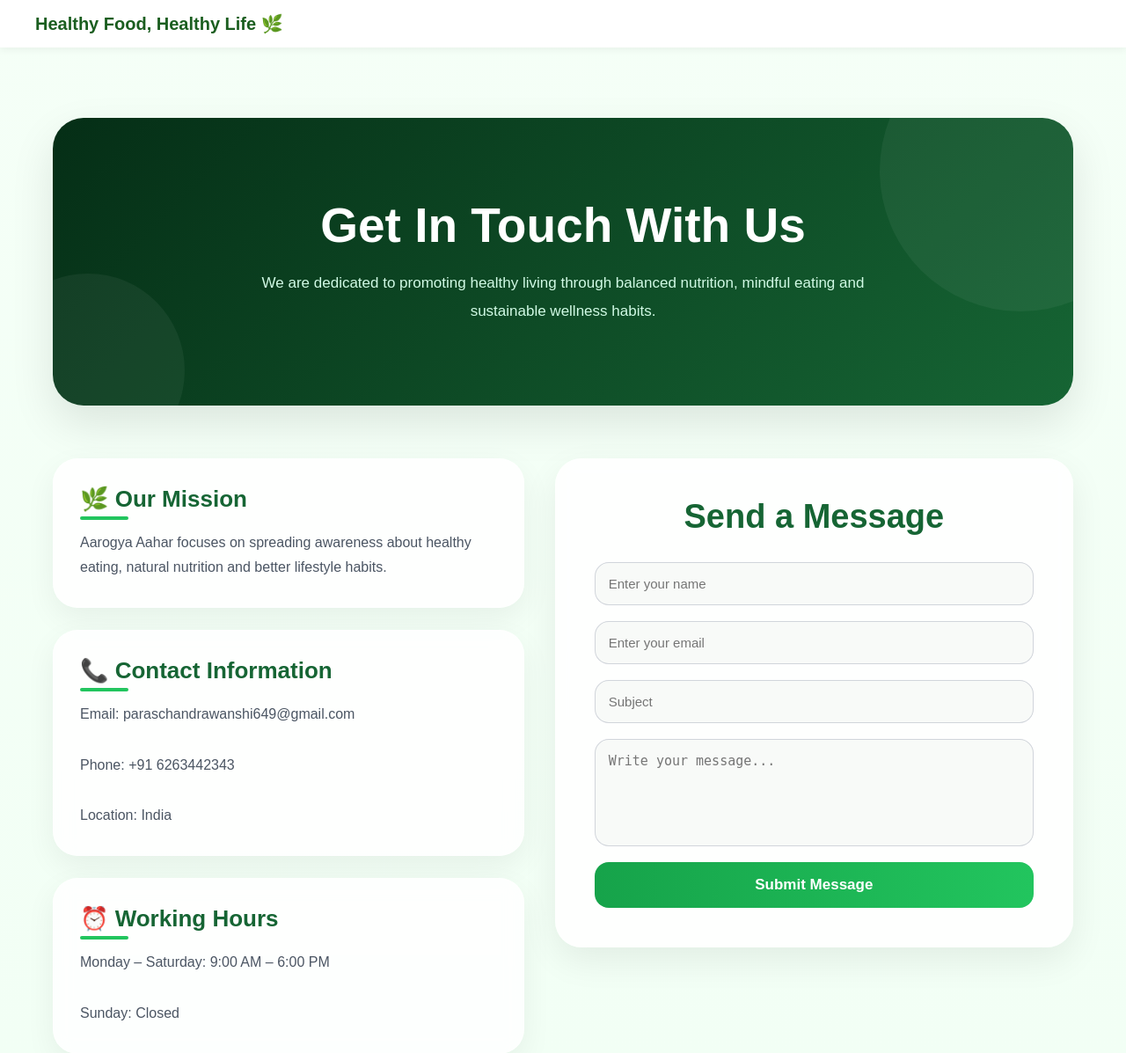
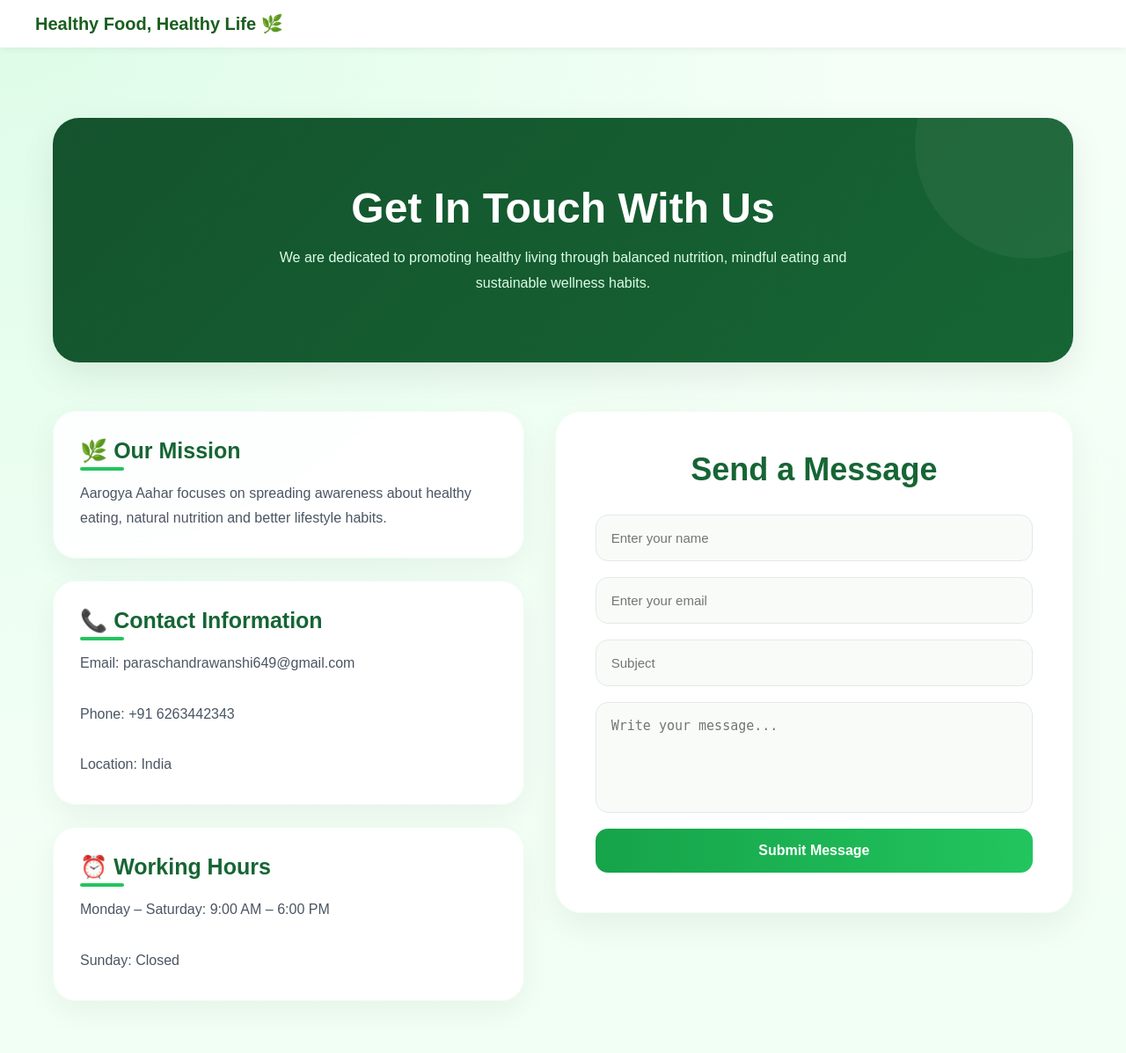
Before and after one commit to paras01-patel/HealthyLife, a Django app: page /contact/ in a window 1280 px wide. Shown: the part 56-1253 px from the top of the page at 88% size. Run offline with Django 5.2, Linux system fonts and the light colour scheme.

Commit message:
healthylife/contact/extra content

```diff
--- a/app/templates/contact.html
+++ b/app/templates/contact.html
@@ -12,12 +12,15 @@
 }
 
 body{
-    background:linear-gradient(to bottom,#f5fff7,#ecfff1);
+    background:
+    radial-gradient(circle at top left,#dcfce7 0%,transparent 25%),
+    linear-gradient(to bottom,#f5fff7,#ecfff1);
     font-family:'Poppins',sans-serif;
     color:#1f2937;
 }
 
 /* ===== MAIN CONTAINER ===== */
+
 .contact-container{
     max-width:1200px;
     margin:40px auto;
@@ -25,58 +28,49 @@ body{
 }
 
 /* ===== HERO ===== */
+
 .contact-hero{
-    background:linear-gradient(135deg,#052e16,#166534);
+    background:linear-gradient(135deg,#14532d,#166534);
     color:white;
-    padding:90px 40px;
-    border-radius:35px;
+    padding:75px 40px;
+    border-radius:30px;
     text-align:center;
     position:relative;
     overflow:hidden;
-    margin-bottom:60px;
-    box-shadow:0 20px 50px rgba(0,0,0,0.1);
+    margin-bottom:55px;
+    box-shadow:0 15px 40px rgba(0,0,0,0.08);
 }
 
 .contact-hero::before{
     content:'';
     position:absolute;
-    width:320px;
-    height:320px;
+    width:260px;
+    height:260px;
     background:rgba(255,255,255,0.05);
     border-radius:50%;
     top:-100px;
-    right:-100px;
-}
-
-.contact-hero::after{
-    content:'';
-    position:absolute;
-    width:220px;
-    height:220px;
-    background:rgba(255,255,255,0.05);
-    border-radius:50%;
-    bottom:-70px;
-    left:-70px;
+    right:-80px;
 }
 
 .contact-hero h2{
-    font-size:55px;
-    margin-bottom:18px;
+    font-size:48px;
+    margin-bottom:15px;
     position:relative;
     z-index:2;
 }
 
 .contact-hero p{
-    max-width:760px;
+    max-width:650px;
     margin:auto;
-    line-height:1.9;
-    color:#d1fae5;
+    line-height:1.8;
+    color:#dcfce7;
     position:relative;
     z-index:2;
-    font-size:17px;
+    font-size:16px;
 }
 
 /* ===== CONTACT WRAPPER ===== */
+
 .contact-wrapper{
     display:grid;
     grid-template-columns:1fr 1.1fr;
@@ -92,29 +87,30 @@ body{
 }
 
 .info-card{
-    background:rgba(255,255,255,0.85);
+    background:rgba(255,255,255,0.9);
     backdrop-filter:blur(10px);
-    border:1px solid rgba(255,255,255,0.5);
+    border:1px solid #ecfdf5;
     padding:30px;
-    border-radius:28px;
-    box-shadow:0 12px 35px rgba(0,0,0,0.06);
+    border-radius:26px;
+    box-shadow:0 12px 35px rgba(0,0,0,0.05);
     transition:0.3s;
 }
 
 .info-card:hover{
-    transform:translateY(-6px);
+    transform:translateY(-5px);
+    box-shadow:0 18px 35px rgba(0,0,0,0.08);
 }
 
 .info-card h3{
     color:#166534;
     margin-bottom:14px;
-    font-size:26px;
+    font-size:25px;
     position:relative;
 }
 
 .info-card h3::after{
     content:'';
-    width:55px;
+    width:50px;
     height:4px;
     background:#22c55e;
     position:absolute;
@@ -130,19 +126,21 @@ body{
 }
 
 /* ===== FORM ===== */
+
 .contact-form{
-    background:rgba(255,255,255,0.9);
+    background:rgba(255,255,255,0.95);
     backdrop-filter:blur(10px);
     border-radius:30px;
     padding:45px;
-    box-shadow:0 15px 40px rgba(0,0,0,0.07);
+    box-shadow:0 15px 40px rgba(0,0,0,0.06);
+    border:1px solid #ecfdf5;
 }
 
 .contact-form h2{
     text-align:center;
     margin-bottom:30px;
     color:#166534;
-    font-size:38px;
+    font-size:36px;
 }
 
 .contact-form form{
@@ -154,11 +152,11 @@ body{
 .contact-form input,
 .contact-form textarea{
     width:100%;
-    padding:16px;
+    padding:17px;
     border:none;
-    border-radius:16px;
-    background:#f8faf8;
-    box-shadow:inset 0 0 0 1px #d1d5db;
+    border-radius:14px;
+    background:#f9fbf9;
+    border:1px solid #e5e7eb;
     font-size:15px;
     transition:0.3s;
 }
@@ -177,10 +176,10 @@ body{
 .contact-form button{
     padding:16px;
     border:none;
-    border-radius:16px;
+    border-radius:14px;
     background:linear-gradient(90deg,#16a34a,#22c55e);
     color:white;
-    font-size:17px;
+    font-size:16px;
     cursor:pointer;
     transition:0.3s;
     font-weight:600;
```
Also changed, not shown: other parts of app/templates/contact.html (+53 -11 lines).
